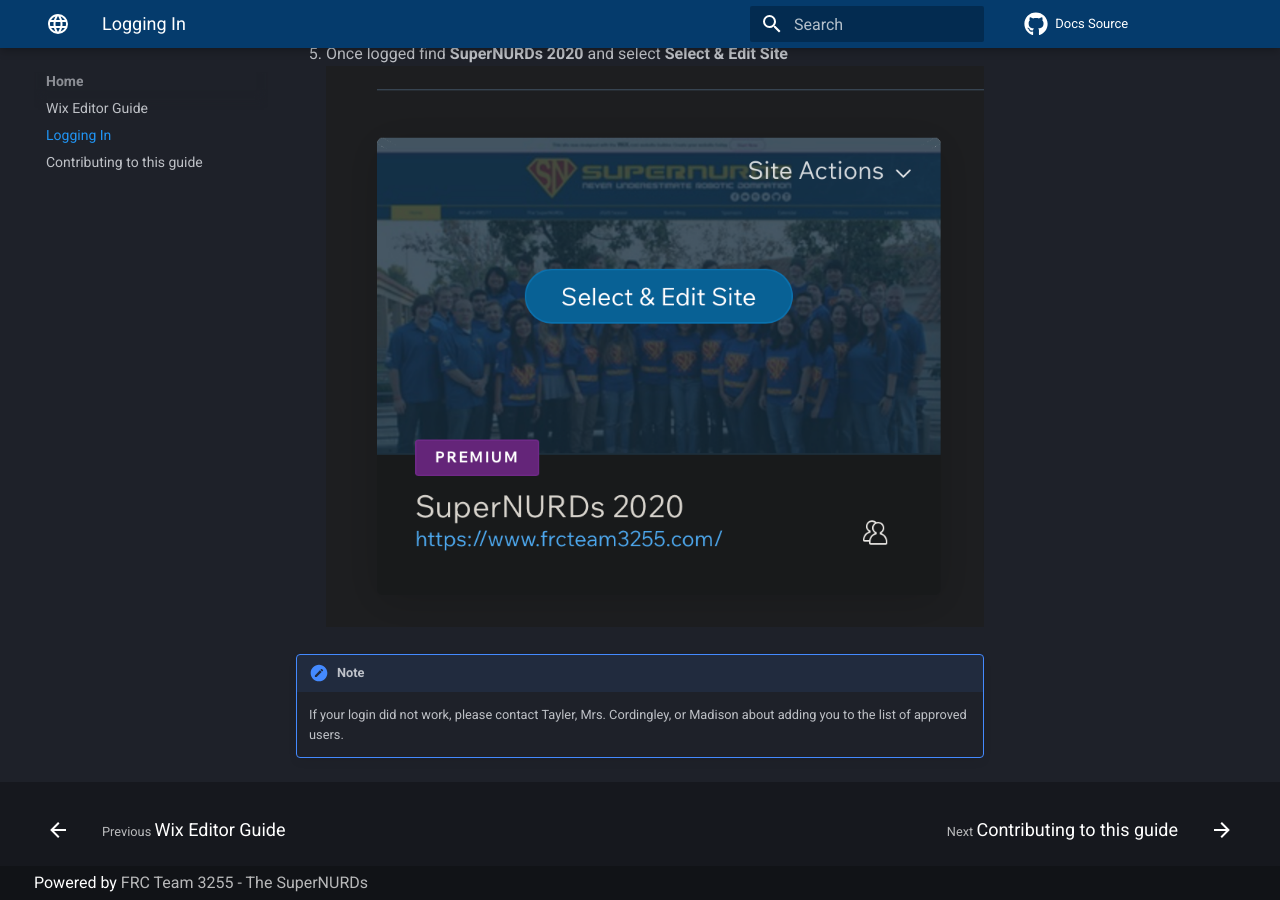
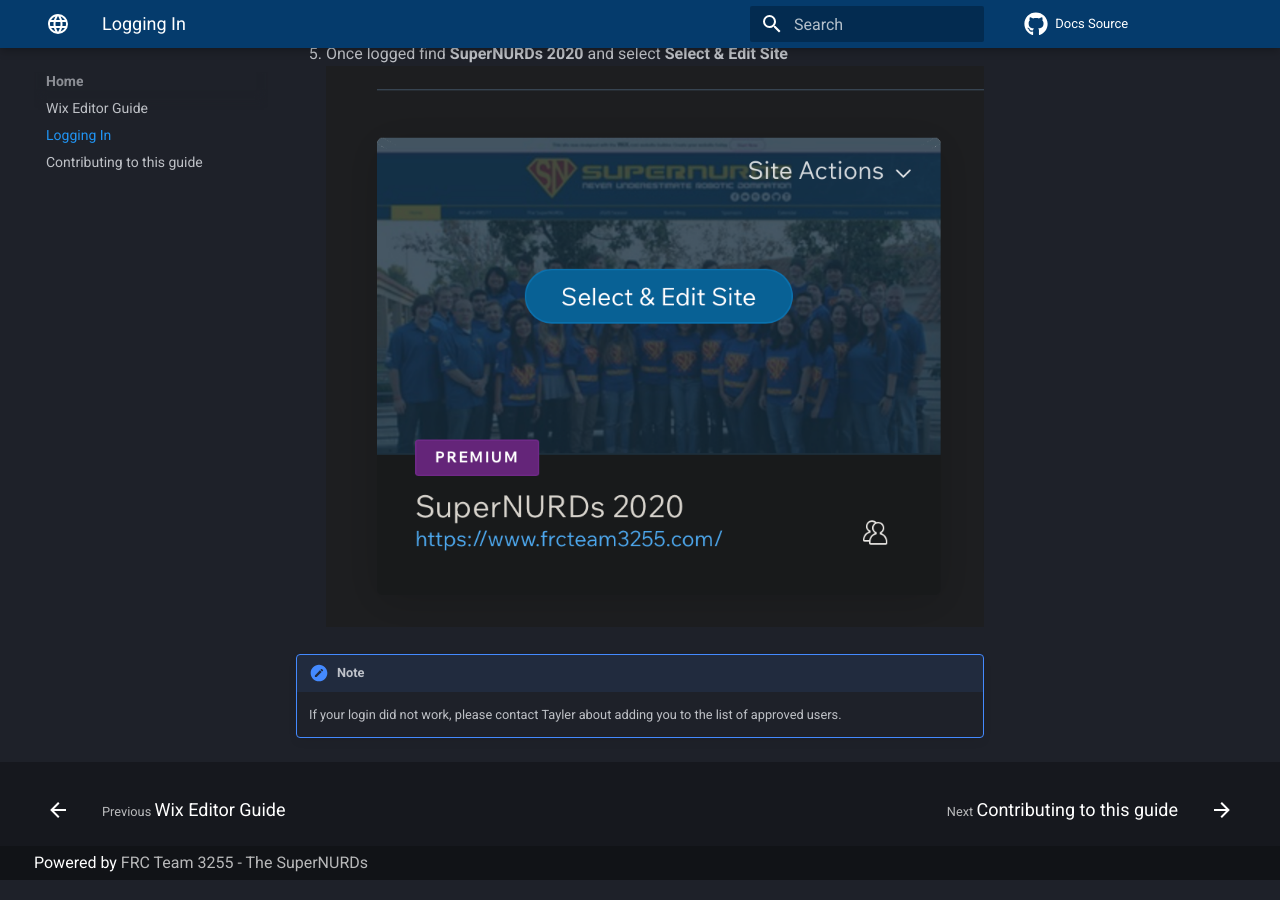
Before and after one commit to FRCTeam3255/Wix-Guide, an MkDocs documentation site: the page built from docs/logging_in.md, in a window 1280 px wide and 900 px high, scrolled down 891 px. Built offline with MkDocs 1.6.1 and Material for MkDocs 9.7.7, drawn with Linux system fonts in a browser that asks for light colours; comment, search, counter and statistics services are not loaded.

Commit message:
Update logging_in.md

```diff
--- a/docs/logging_in.md
+++ b/docs/logging_in.md
@@ -11,4 +11,4 @@
    ![](./assets/images/logging_in/edit.png)
 
 !!! Note
-    If your login did not work, please contact Tayler, Mrs. Cordingley, or Madison about adding you to the list of approved users.
+    If your login did not work, please contact Tayler about adding you to the list of approved users.
```
